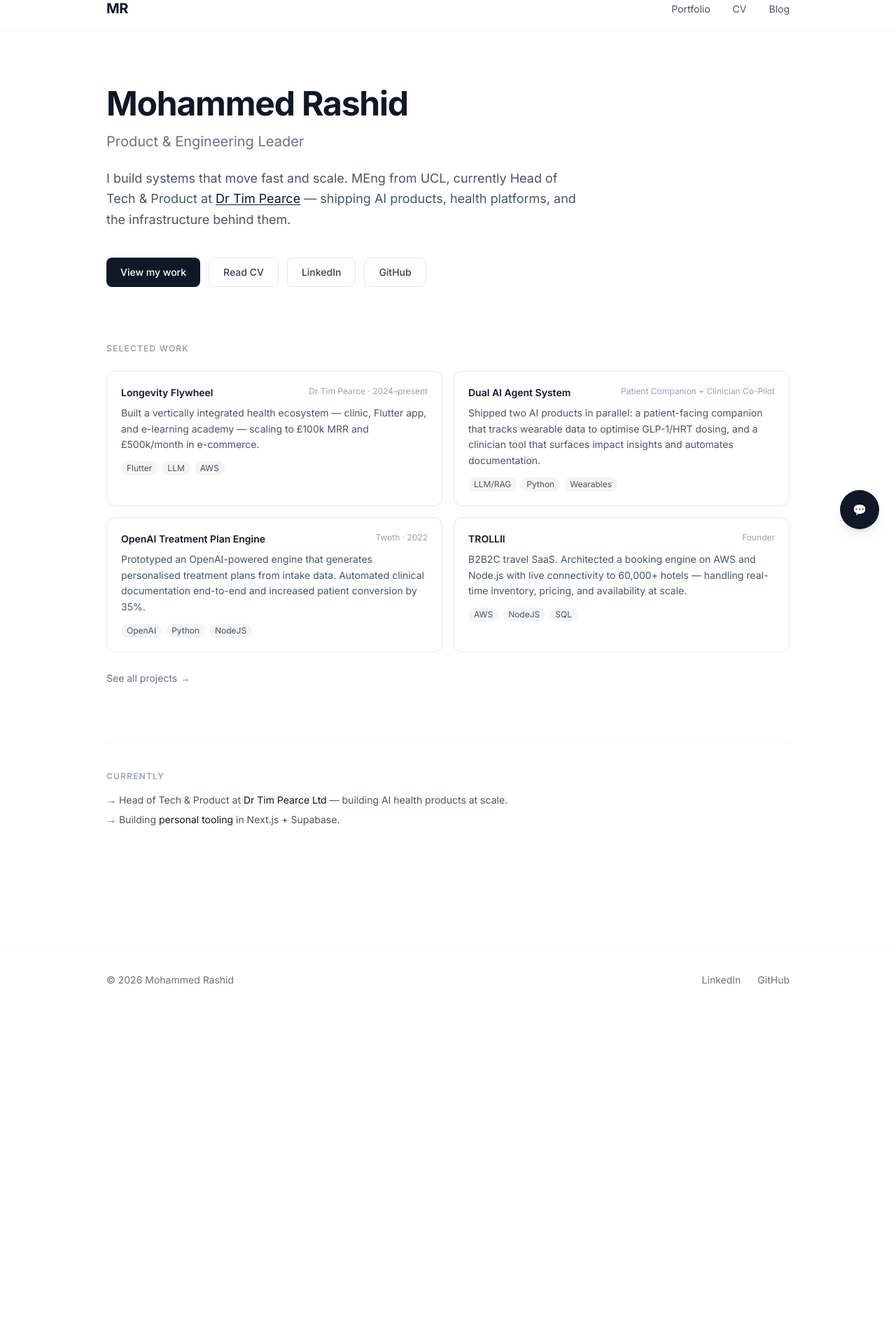
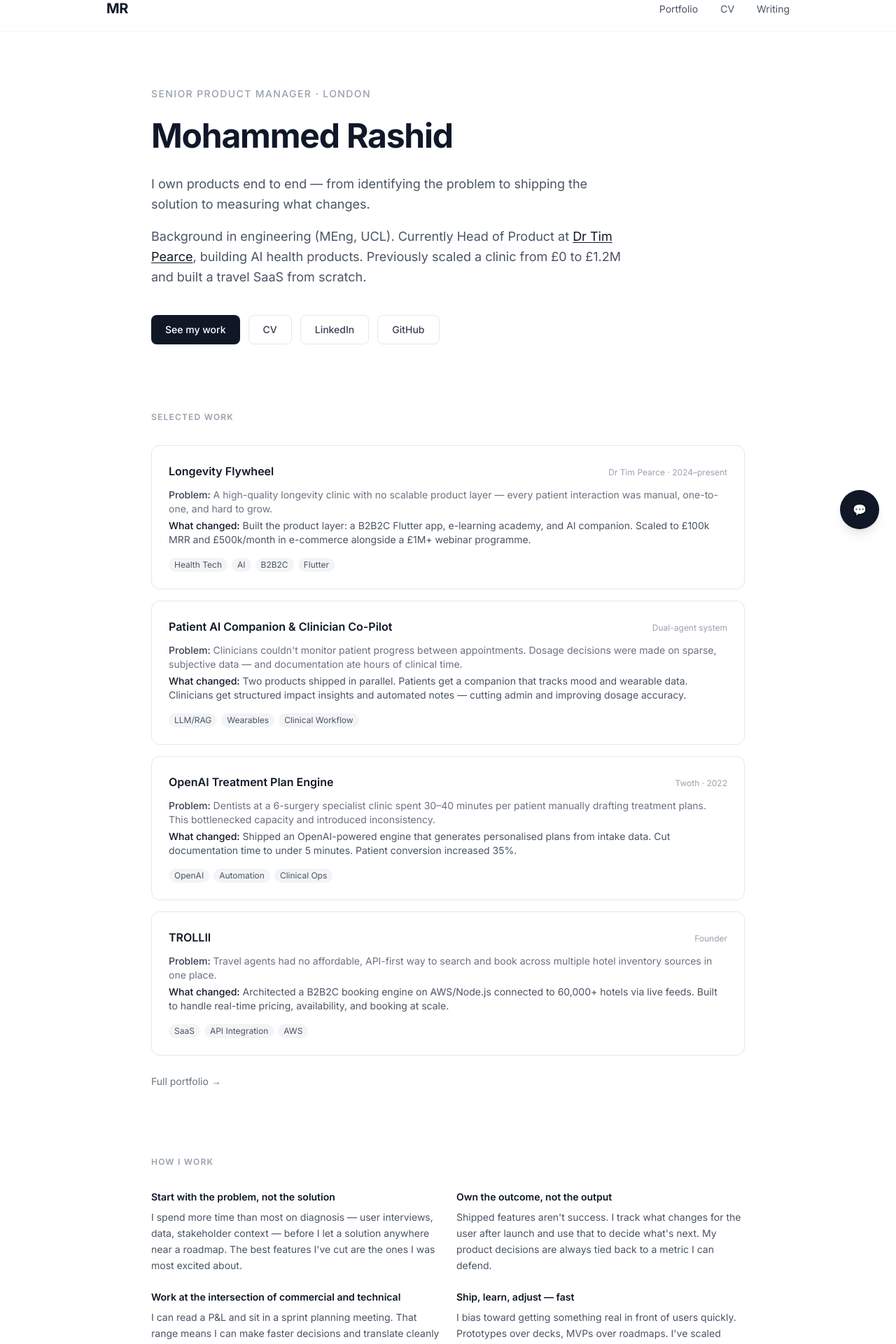
Before and after one commit to mmsrashid/mmsrashid.com, a Next.js app: page / in a window 1280 px wide. Shown: the part 20-1940 px from the top of the page at 70% size. Before the commit the page ends 1462 px from the top, so only its background shows below. Built offline with nearby package versions, Linux system fonts and the light colour scheme; no server answers.

Commit message:
feat: reposition site for senior PM targeting — problem/outcome framing, how I work section, CV title, nav rename

```diff
--- a/app/(public)/cv/page.tsx
+++ b/app/(public)/cv/page.tsx
@@ -4,7 +4,7 @@ export default function CVPage() {
       <div className="flex items-start justify-between mb-10">
         <div>
           <h1 className="text-3xl font-bold text-gray-900 mb-1">Mohammed Rashid</h1>
-          <p className="text-gray-500">Product Executive | AI Systems &amp; Vertical Health Strategy</p>
+          <p className="text-gray-500">Senior Product Manager · London</p>
           <div className="flex flex-wrap gap-4 mt-3 text-sm text-gray-500">
             <span>London</span>
             <a href="mailto:m@mrashid.co" className="hover:text-gray-900">m@mrashid.co</a>
@@ -25,7 +25,7 @@ export default function CVPage() {
       <section className="mb-10">
         <h2 className="text-sm font-semibold uppercase tracking-widest text-gray-400 mb-4">Executive Summary</h2>
         <p className="text-sm text-gray-600 leading-relaxed">
-          Commercial Product Leader (UCL MEng) specializing in "Vertical Health Flywheels" that bridge frontier AI research with high-scale e-commerce. Expert in Dual-Agent AI deployment (Companion + Co-Pilot), managing £2M+ annual capital allocations, and scaling revenue to £500k/month. Proven ability to orchestrate £1M+ technical launches and transform clinical Real-World Evidence (RWE) into high-margin digital ecosystems.
+          Product Manager with an engineering background (MEng, UCL) and a track record of shipping in high-stakes, fast-moving environments. I've taken products from zero — a clinic scaled to £1.2M, a health platform to £100k MRR, an AI system that cut clinical admin by 80%. I work across the full product surface: discovery, roadmap, engineering, commercial. Strongest in products where technical depth and user empathy both matter.
         </p>
       </section>
 
--- a/app/(public)/page.tsx
+++ b/app/(public)/page.tsx
@@ -1,62 +1,85 @@
 import Link from 'next/link'
 
-const HIGHLIGHTS = [
+const WORK = [
   {
     label: 'Longevity Flywheel',
     meta: 'Dr Tim Pearce · 2024–present',
-    desc: 'Built a vertically integrated health ecosystem — clinic, Flutter app, and e-learning academy — scaling to £100k MRR and £500k/month in e-commerce.',
-    tags: ['Flutter', 'LLM', 'AWS'],
+    problem: 'A high-quality longevity clinic with no scalable product layer — every patient interaction was manual, one-to-one, and hard to grow.',
+    outcome: 'Built the product layer: a B2B2C Flutter app, e-learning academy, and AI companion. Scaled to £100k MRR and £500k/month in e-commerce alongside a £1M+ webinar programme.',
+    tags: ['Health Tech', 'AI', 'B2B2C', 'Flutter'],
   },
   {
-    label: 'Dual AI Agent System',
-    meta: 'Patient Companion + Clinician Co-Pilot',
-    desc: 'Shipped two AI products in parallel: a patient-facing companion that tracks wearable data to optimise GLP-1/HRT dosing, and a clinician tool that surfaces impact insights and automates documentation.',
-    tags: ['LLM/RAG', 'Python', 'Wearables'],
+    label: 'Patient AI Companion & Clinician Co-Pilot',
+    meta: 'Dual-agent system',
+    problem: 'Clinicians couldn\'t monitor patient progress between appointments. Dosage decisions were made on sparse, subjective data — and documentation ate hours of clinical time.',
+    outcome: 'Two products shipped in parallel. Patients get a companion that tracks mood and wearable data. Clinicians get structured impact insights and automated notes — cutting admin and improving dosage accuracy.',
+    tags: ['LLM/RAG', 'Wearables', 'Clinical Workflow'],
   },
   {
     label: 'OpenAI Treatment Plan Engine',
     meta: 'Twoth · 2022',
-    desc: 'Prototyped an OpenAI-powered engine that generates personalised treatment plans from intake data. Automated clinical documentation end-to-end and increased patient conversion by 35%.',
-    tags: ['OpenAI', 'Python', 'NodeJS'],
+    problem: 'Dentists at a 6-surgery specialist clinic spent 30–40 minutes per patient manually drafting treatment plans. This bottlenecked capacity and introduced inconsistency.',
+    outcome: 'Shipped an OpenAI-powered engine that generates personalised plans from intake data. Cut documentation time to under 5 minutes. Patient conversion increased 35%.',
+    tags: ['OpenAI', 'Automation', 'Clinical Ops'],
   },
   {
     label: 'TROLLII',
     meta: 'Founder',
-    desc: 'B2B2C travel SaaS. Architected a booking engine on AWS and Node.js with live connectivity to 60,000+ hotels — handling real-time inventory, pricing, and availability at scale.',
-    tags: ['AWS', 'NodeJS', 'SQL'],
+    problem: 'Travel agents had no affordable, API-first way to search and book across multiple hotel inventory sources in one place.',
+    outcome: 'Architected a B2B2C booking engine on AWS/Node.js connected to 60,000+ hotels via live feeds. Built to handle real-time pricing, availability, and booking at scale.',
+    tags: ['SaaS', 'API Integration', 'AWS'],
+  },
+]
+
+const HOW_I_WORK = [
+  {
+    title: 'Start with the problem, not the solution',
+    body: 'I spend more time than most on diagnosis — user interviews, data, stakeholder context — before I let a solution anywhere near a roadmap. The best features I\'ve cut are the ones I was most excited about.',
+  },
+  {
+    title: 'Own the outcome, not the output',
+    body: 'Shipped features aren\'t success. I track what changes for the user after launch and use that to decide what\'s next. My product decisions are always tied back to a metric I can defend.',
+  },
+  {
+    title: 'Work at the intersection of commercial and technical',
+    body: 'I can read a P&L and sit in a sprint planning meeting. That range means I can make faster decisions and translate cleanly between engineering, design, and leadership.',
+  },
+  {
+    title: 'Ship, learn, adjust — fast',
+    body: 'I bias toward getting something real in front of users quickly. Prototypes over decks, MVPs over roadmaps. I\'ve scaled products from zero using this approach more than once.',
   },
 ]
 
 export default function HomePage() {
   return (
-    <div className="max-w-5xl mx-auto px-6 py-20">
+    <div className="max-w-4xl mx-auto px-6 py-20">
 
       {/* Hero */}
-      <div className="max-w-2xl mb-20">
-        <h1 className="text-5xl font-bold tracking-tight text-gray-900 mb-4">
+      <div className="max-w-2xl mb-24">
+        <p className="text-sm font-medium text-gray-400 uppercase tracking-widest mb-5">Senior Product Manager · London</p>
+        <h1 className="text-5xl font-bold tracking-tight text-gray-900 mb-6 leading-tight">
           Mohammed Rashid
         </h1>
-        <p className="text-xl text-gray-500 mb-6">
-          Product &amp; Engineering Leader
+        <p className="text-lg text-gray-600 mb-4 leading-relaxed">
+          I own products end to end — from identifying the problem to shipping the solution to measuring what changes.
         </p>
         <p className="text-lg text-gray-600 mb-10 leading-relaxed">
-          I build systems that move fast and scale. MEng from UCL,
-          currently Head of Tech &amp; Product at{' '}
-          <a href="https://drtimpearce.com" target="_blank" rel="noopener noreferrer" className="text-gray-900 underline underline-offset-2">Dr Tim Pearce</a>
-          {' '}— shipping AI products, health platforms, and the infrastructure behind them.
+          Background in engineering (MEng, UCL). Currently Head of Product at{' '}
+          <a href="https://drtimpearce.com" target="_blank" rel="noopener noreferrer" className="text-gray-900 underline underline-offset-2 hover:no-underline">Dr Tim Pearce</a>
+          , building AI health products. Previously scaled a clinic from £0 to £1.2M and built a travel SaaS from scratch.
         </p>
         <div className="flex flex-wrap gap-3">
           <Link
             href="/portfolio"
             className="inline-flex items-center px-5 py-2.5 bg-gray-900 text-white text-sm rounded-lg font-medium hover:bg-gray-700 transition-colors"
           >
-            View my work
+            See my work
           </Link>
           <Link
             href="/cv"
             className="inline-flex items-center px-5 py-2.5 border border-gray-200 text-gray-700 text-sm rounded-lg font-medium hover:border-gray-400 transition-colors"
           >
-            Read CV
+            CV
           </Link>
           <a
             href="https://www.linkedin.com/in/mmsrashid/"
@@ -78,18 +101,19 @@ export default function HomePage() {
       </div>
 
       {/* Selected work */}
-      <div>
-        <h2 className="text-xs font-semibold uppercase tracking-widest text-gray-400 mb-6">Selected work</h2>
-        <div className="grid grid-cols-1 md:grid-cols-2 gap-4">
-          {HIGHLIGHTS.map((h) => (
-            <div key={h.label} className="border border-gray-200 rounded-xl p-5 hover:border-gray-400 transition-colors">
-              <div className="flex items-start justify-between mb-2">
-                <h3 className="text-sm font-semibold text-gray-900">{h.label}</h3>
-                <span className="text-xs text-gray-400 ml-4 shrink-0">{h.meta}</span>
+      <div className="mb-24">
+        <h2 className="text-xs font-semibold uppercase tracking-widest text-gray-400 mb-8">Selected work</h2>
+        <div className="space-y-4">
+          {WORK.map((w) => (
+            <div key={w.label} className="border border-gray-200 rounded-xl p-6 hover:border-gray-400 transition-colors">
+              <div className="flex items-baseline justify-between flex-wrap gap-2 mb-3">
+                <h3 className="text-base font-semibold text-gray-900">{w.label}</h3>
+                <span className="text-xs text-gray-400">{w.meta}</span>
               </div>
-              <p className="text-sm text-gray-600 leading-relaxed mb-3">{h.desc}</p>
+              <p className="text-sm text-gray-500 mb-1"><span className="font-medium text-gray-700">Problem:</span> {w.problem}</p>
+              <p className="text-sm text-gray-600 mb-4"><span className="font-medium text-gray-900">What changed:</span> {w.outcome}</p>
               <div className="flex flex-wrap gap-1.5">
-                {h.tags.map((tag) => (
+                {w.tags.map((tag) => (
                   <span key={tag} className="text-xs bg-gray-100 text-gray-600 px-2 py-0.5 rounded-full">{tag}</span>
                 ))}
               </div>
@@ -98,18 +122,32 @@ export default function HomePage() {
         </div>
         <div className="mt-6">
           <Link href="/portfolio" className="text-sm text-gray-500 hover:text-gray-900 transition-colors">
-            See all projects →
+            Full portfolio →
           </Link>
         </div>
       </div>
 
-      {/* Currently */}
-      <div className="mt-20 pt-10 border-t border-gray-100">
-        <h2 className="text-xs font-semibold uppercase tracking-widest text-gray-400 mb-4">Currently</h2>
-        <div className="space-y-2 text-sm text-gray-600">
-          <p>→ Head of Tech &amp; Product at <a href="https://drtimpearce.com" target="_blank" rel="noopener noreferrer" className="text-gray-900 hover:underline">Dr Tim Pearce Ltd</a> — building AI health products at scale.</p>
-          <p>→ Building <a href="https://github.com/mmsrashid" target="_blank" rel="noopener noreferrer" className="text-gray-900 hover:underline">personal tooling</a> in Next.js + Supabase.</p>
+      {/* How I work */}
+      <div className="mb-20">
+        <h2 className="text-xs font-semibold uppercase tracking-widest text-gray-400 mb-8">How I work</h2>
+        <div className="grid grid-cols-1 md:grid-cols-2 gap-6">
+          {HOW_I_WORK.map((h) => (
+            <div key={h.title}>
+              <h3 className="text-sm font-semibold text-gray-900 mb-2">{h.title}</h3>
+              <p className="text-sm text-gray-600 leading-relaxed">{h.body}</p>
+            </div>
+          ))}
         </div>
+      </div>
+
+      {/* Footer nudge */}
+      <div className="pt-10 border-t border-gray-100">
+        <p className="text-sm text-gray-500">
+          Open to Senior PM roles in London.{' '}
+          <a href="mailto:m@mrashid.co" className="text-gray-900 underline underline-offset-2 hover:no-underline">Get in touch</a>
+          {' '}or{' '}
+          <Link href="/cv" className="text-gray-900 underline underline-offset-2 hover:no-underline">read my CV</Link>.
+        </p>
       </div>
 
     </div>
--- a/components/Navbar.tsx
+++ b/components/Navbar.tsx
@@ -3,7 +3,7 @@ import Link from 'next/link'
 const links = [
   { label: 'Portfolio', href: '/portfolio' },
   { label: 'CV', href: '/cv' },
-  { label: 'Blog', href: '/blog' },
+  { label: 'Writing', href: '/blog' },
 ]
 
 export default function Navbar() {
```
